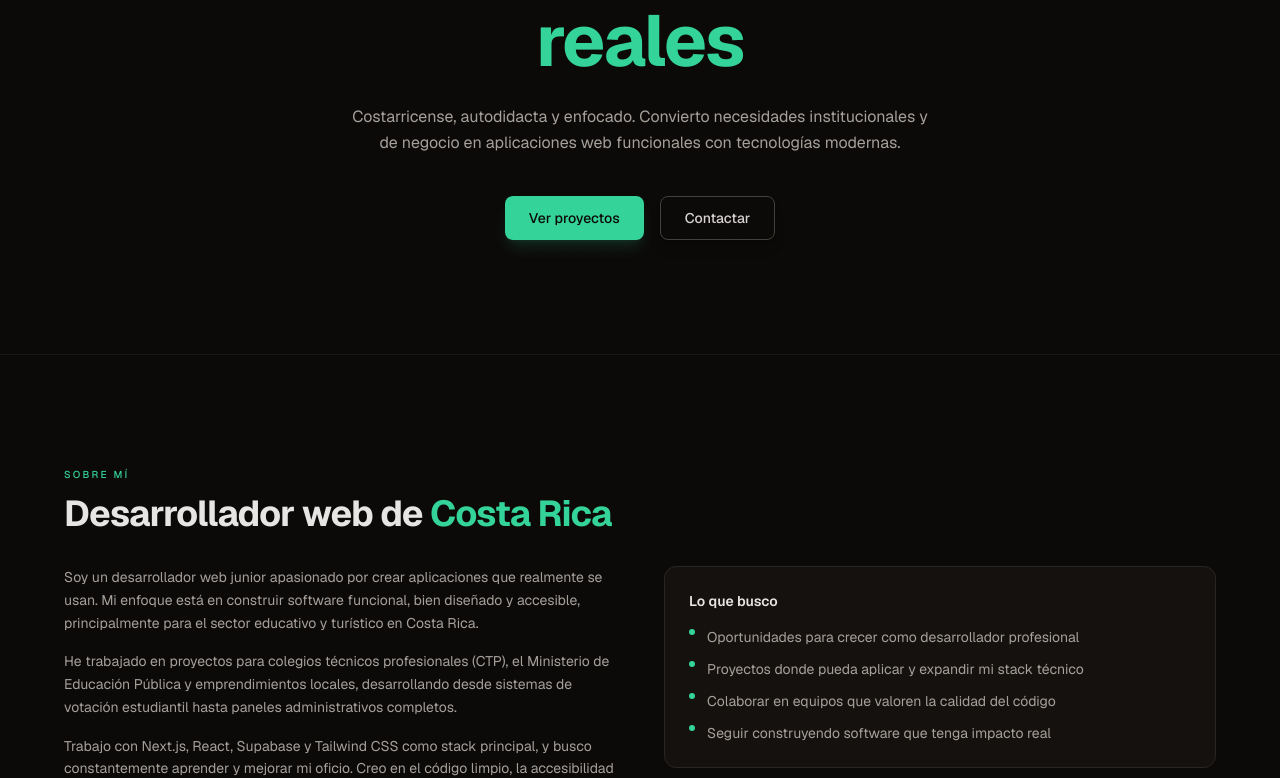
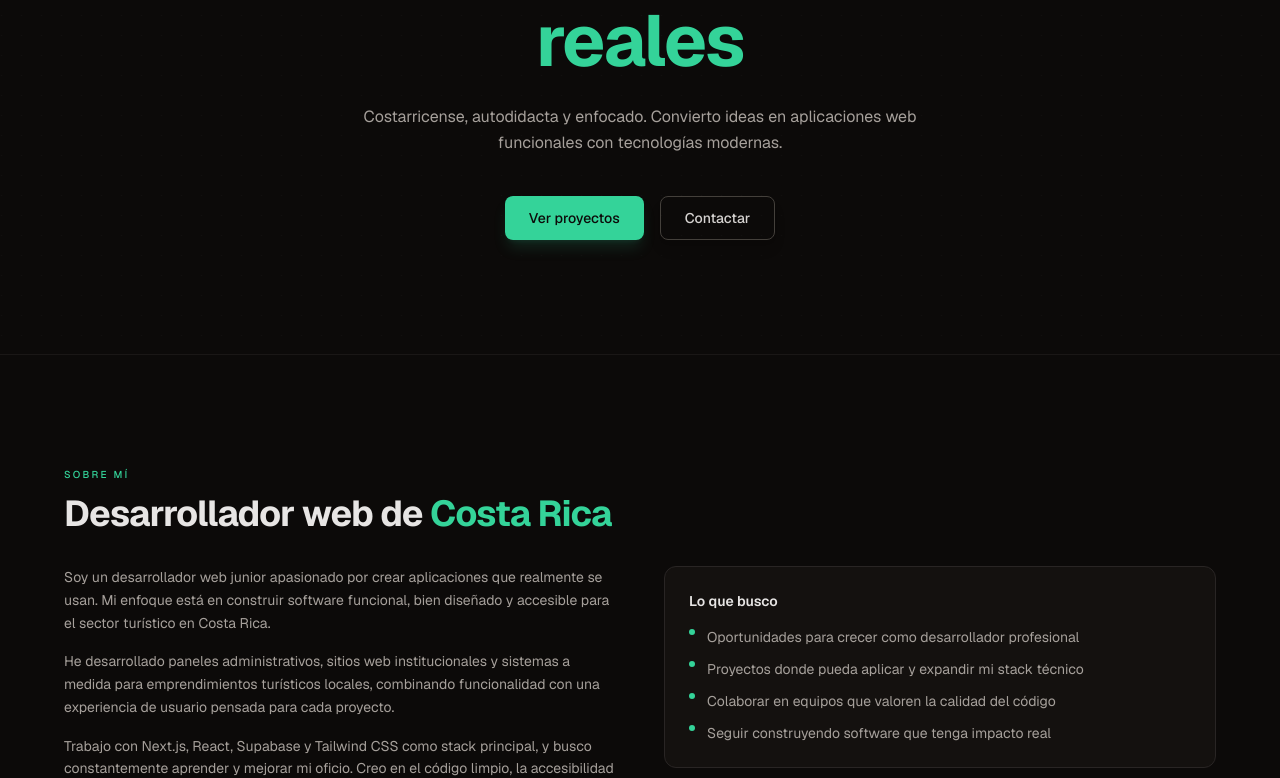
Before and after one commit to greikol4321-hub/portafolio, a Next.js app: page / in a window 1280 px wide. Shown: the part 446-1224 px from the top of the page. Built offline with nearby package versions, Linux system fonts and the light colour scheme.

Commit message:
refactor: enfocar portafolio a turismo, quitar stats educativas

```diff
--- a/src/app/layout.js
+++ b/src/app/layout.js
@@ -14,7 +14,7 @@ const geistMono = Geist_Mono({
 export const metadata = {
   title: "Greikol Q.A | Desarrollador Web - Costa Rica",
   description:
-    "Portafolio de Greikol Q.A, desarrollador web junior de Costa Rica. Especializado en aplicaciones educativas y turísticas con Next.js, React, Supabase y TypeScript.",
+    "Portafolio de Greikol Q.A, desarrollador web junior de Costa Rica. Enfocado en aplicaciones web para el sector turístico con Next.js, React, Supabase y TypeScript.",
   keywords: [
     "desarrollador web",
     "Costa Rica",
--- a/src/app/page.js
+++ b/src/app/page.js
@@ -208,9 +208,8 @@ function Hero() {
           transition={{ duration: 0.6, delay: rm ? 0 : 0.35 }}
           className="mx-auto mb-10 max-w-xl text-sm leading-relaxed text-stone-400 md:text-base"
         >
-          Costarricense, autodidacta y enfocado. Convierto necesidades
-          institucionales y de negocio en aplicaciones web funcionales con
-          tecnologías modernas.
+          Costarricense, autodidacta y enfocado. Convierto ideas en
+          aplicaciones web funcionales con tecnologías modernas.
         </motion.p>
         <motion.div
           initial={rm ? false : { opacity: 0, y: 20 }}
@@ -262,14 +261,14 @@ function About() {
               <p>
                 Soy un desarrollador web junior apasionado por crear
                 aplicaciones que realmente se usan. Mi enfoque está en construir
-                software funcional, bien diseñado y accesible, principalmente
-                para el sector educativo y turístico en Costa Rica.
+                software funcional, bien diseñado y accesible para el
+                sector turístico en Costa Rica.
               </p>
               <p>
-                He trabajado en proyectos para colegios técnicos profesionales
-                (CTP), el Ministerio de Educación Pública y emprendimientos
-                locales, desarrollando desde sistemas de votación estudiantil
-                hasta paneles administrativos completos.
+                He desarrollado paneles administrativos, sitios web
+                institucionales y sistemas a medida para emprendimientos
+                turísticos locales, combinando funcionalidad con una
+                experiencia de usuario pensada para cada proyecto.
               </p>
               <p>
                 Trabajo con Next.js, React, Supabase y Tailwind CSS como stack
@@ -351,15 +350,13 @@ function Stats() {
 
   const stats = [
     { value: "6", label: "Proyectos en GitHub" },
-    { value: "4", label: "Instituciones educativas" },
-    { value: "3", label: "Tecnologías del stack" },
     { value: "100%", label: "Código desde cero" },
   ];
 
   return (
     <section ref={ref} className="border-t border-stone-800/50 px-5 py-14 md:px-6 md:py-20">
       <div className="mx-auto max-w-6xl">
-        <div className="grid grid-cols-2 divide-x divide-stone-800 overflow-hidden rounded-xl border border-stone-800 bg-stone-900 md:grid-cols-4">
+        <div className="mx-auto grid max-w-md grid-cols-2 divide-x divide-stone-800 overflow-hidden rounded-xl border border-stone-800 bg-stone-900">
           {stats.map((stat, i) => (
             <motion.div
               key={stat.label}
```
